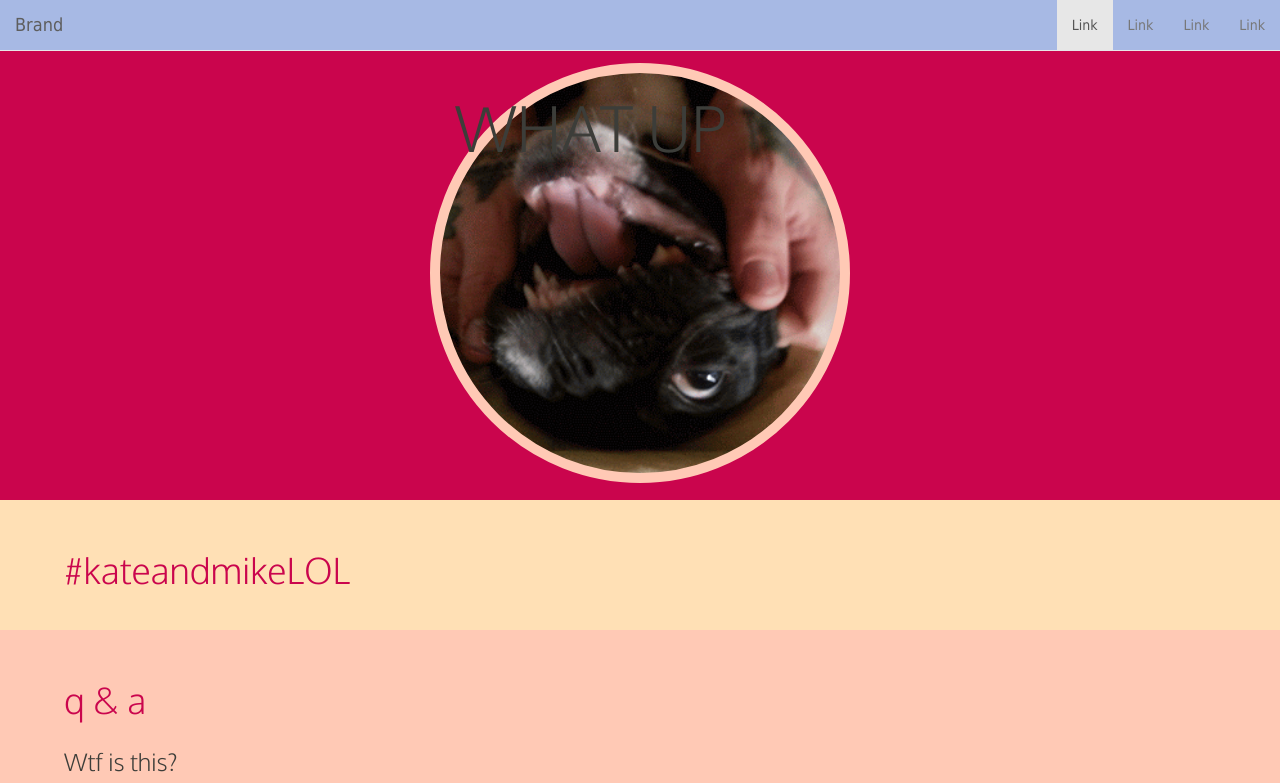
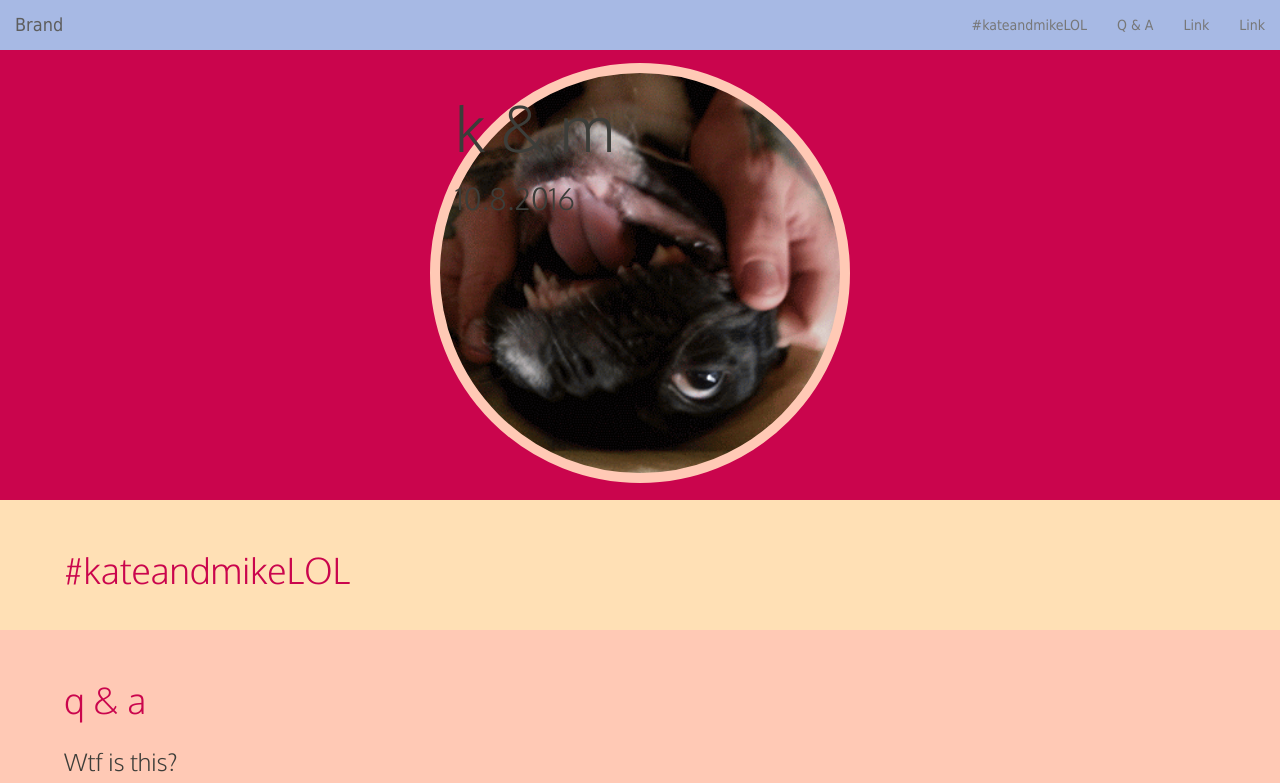
Before and after one commit to k8k/kateandmikelol, a website built with webpack: page app/index.html in a window 1280 px wide. Shown: the top 783 px of the page. Built offline with nearby package versions, Linux system fonts and the light colour scheme; some packages are replaced by stand-ins of ours; no server answers; files whose address does not match are found by name.

Commit message:
styles etc

```diff
--- a/app/index.html
+++ b/app/index.html
@@ -29,8 +29,8 @@
         <!-- Collect the nav links, forms, and other content for toggling -->
         <div class="collapse navbar-collapse" id="bs-example-navbar-collapse-1">
           <ul class="nav navbar-nav navbar-right">
-            <li class="active"><a href="#">Link <span class="sr-only">(current)</span></a></li>
-            <li><a href="#">Link</a></li>
+            <li><a href="#instagram">#kateandmikeLOL</a></li>
+            <li><a href="#qa">Q & A</a></li>
             <li><a href="#">Link</a></li>
             <li><a href="#">Link</a></li>
 
@@ -45,7 +45,8 @@
       <div class="container" id="sharkjaws">
         <div class="row">
           <div class="col-xs-12">
-            <h1>WHAT UP</h1>
+            <h1>k & m</h1>
+            <h2>10.8.2016</h2>
           </div>
        </div>
       </div>
--- a/app/index.styl
+++ b/app/index.styl
@@ -33,10 +33,12 @@ body
   h1
     color $sangria
 
-
-
 .navbar
   background-color $tameblue
+
+.navbar-default
+  border none
+
 .jumbotron
   background-color $sangria
   margin-bottom 0
```
